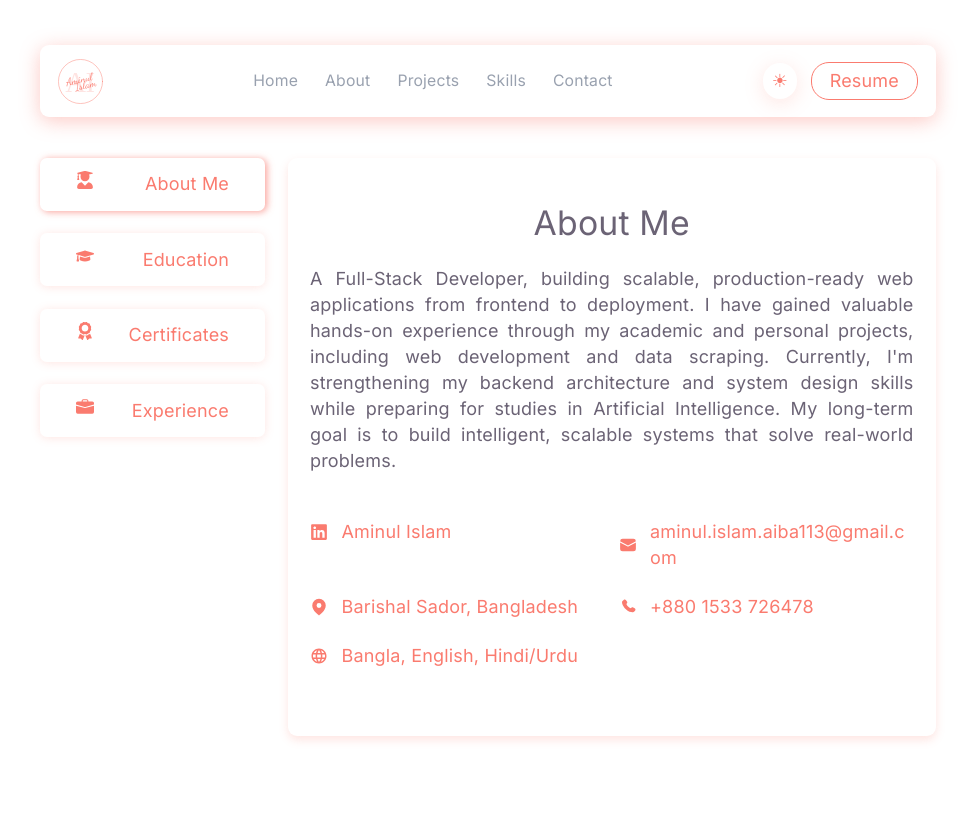
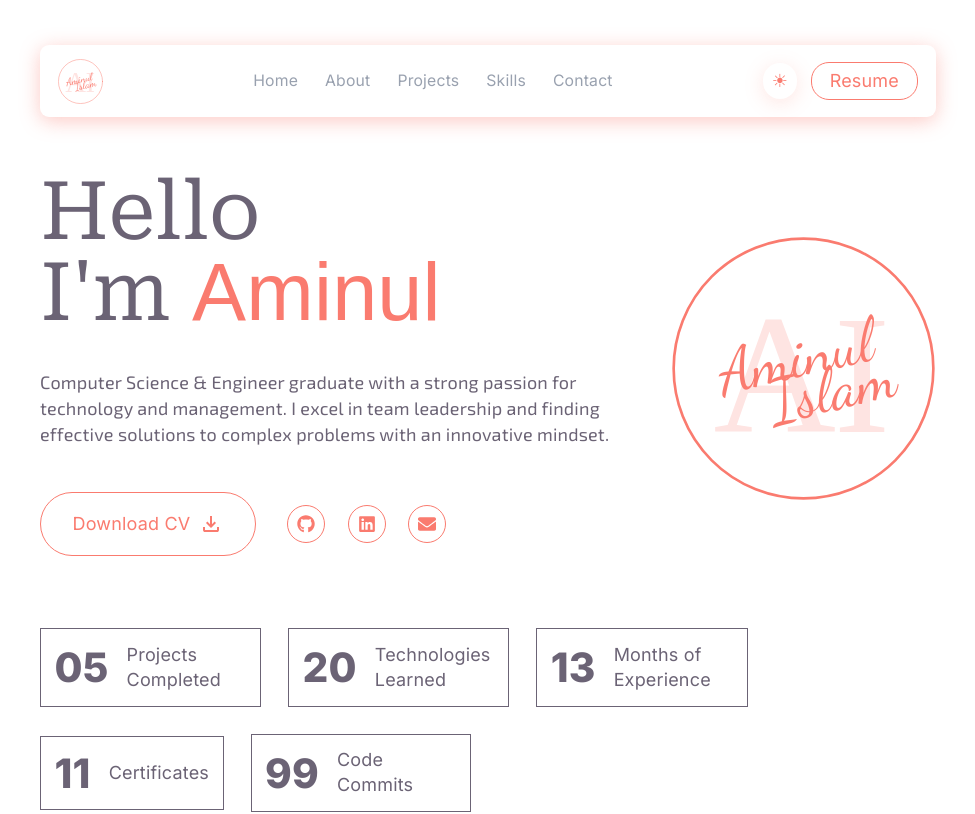
Before and after one commit to aminulaiba/portfolio, a React (Vite) app: page / in a window 1280 px wide. Shown: the top 814 px of the page, without its empty margins (152-1127 px from the left). Built offline with nearby package versions, Linux system fonts and the light colour scheme; a web font is replaced by a local one.

Commit message:
setting the theme based on OS theme

```diff
--- a/index.html
+++ b/index.html
@@ -17,5 +17,11 @@
   <body>
     <div id="root"></div>
     <script type="module" src="/src/main.jsx"></script>
+    <script>
+      // for adding the default theme based on the OS theme
+      if(window.matchMedia('(prefers-color-scheme: dark)').matches){
+        document.documentElement.classList.add("dark");
+      }
+    </script>
   </body>
 </html>
--- a/src/App.jsx
+++ b/src/App.jsx
@@ -18,7 +18,7 @@ function App() {
     <>
       {/* <Nav/> */}
       <NavBar/>
-      {/* <Hero/> */}
+      <Hero/>
       <About/>
 
 
--- a/src/components/About.jsx
+++ b/src/components/About.jsx
@@ -7,7 +7,7 @@ import Experiences from './Experiences'
 function About() {
     const [activeTab, setActiveTab] = useState("about");
   return (
-    <div className='mt-35 w-[90vw] lg:max-w-[80vw] xl:max-w-[70vw] mx-auto md:flex md:justify-between gap-5'>
+    <div id='about' className='mt-35 mb-15 w-[90vw] lg:max-w-[80vw] xl:max-w-[70vw] mx-auto md:flex md:justify-between gap-5 h-full'>
 
         <div className='flex flex-col gap-5 min-w-50 pb-7'>
             <button onClick={() => setActiveTab("about")} className={`flex justify-between px-8 py-3 backdrop-blur-xl shadow-[0px_1px_10px_rgb(var(--accent-shadow),0.2)] ${activeTab==='about'?'shadow-[2px_1px_7px_rgb(var(--accent-shadow),0.7)]':''} rounded-md whitespace-nowrap text-accent cursor-pointer`}>
--- a/src/components/Hero.jsx
+++ b/src/components/Hero.jsx
@@ -5,7 +5,7 @@ import {stats} from '../data/data'
 function Hero() {
   return (
     <>
-    <section className='max-w-[90vw] lg:max-w-[70vw] mx-auto h-[150vh] pt-24'>
+    <section id='home' className='max-w-[90vw] lg:max-w-[70vw] mx-auto h-full pt-24'>
       <div className='hero my-9 flex flex-col justify-between md:flex-row items-center gap-2'>
 
         <div className='order-2 max-w-[500px] lg:max-w-[700px] md:order-1 flex flex-col items-center md:items-start gap-3'>
--- a/src/components/NavBar.jsx
+++ b/src/components/NavBar.jsx
@@ -10,9 +10,9 @@ function NavBar() {
         </div>
 
         <nav className='hidden md:flex items-center gap-6 text-gray-400'>
-            <a className="relative text-sm py-1 text-gray-400 hover:text-accent after:content-[''] after:absolute after:left-0 after:bottom-0 after:h-[2px] after:w-full after:bg-accent after:scale-x-0 after:origin-left after:transition-transform after:duration-300 hover:after:scale-x-100" href="#">Home</a>
+            <a className="relative text-sm py-1 text-gray-400 hover:text-accent after:content-[''] after:absolute after:left-0 after:bottom-0 after:h-[2px] after:w-full after:bg-accent after:scale-x-0 after:origin-left after:transition-transform after:duration-300 hover:after:scale-x-100" href="#home">Home</a>
 
-            <a className="relative text-sm py-1 text-gray-400 hover:text-accent after:content-[''] after:absolute after:left-0 after:bottom-0 after:h-[2px] after:w-full after:bg-accent after:scale-x-0 after:origin-left after:transition-transform after:duration-300 hover:after:scale-x-100" href="">About</a>
+            <a className="relative text-sm py-1 text-gray-400 hover:text-accent after:content-[''] after:absolute after:left-0 after:bottom-0 after:h-[2px] after:w-full after:bg-accent after:scale-x-0 after:origin-left after:transition-transform after:duration-300 hover:after:scale-x-100" href="#about">About</a>
 
             <a className="relative text-sm py-1 text-gray-400 hover:text-accent after:content-[''] after:absolute after:left-0 after:bottom-0 after:h-[2px] after:w-full after:bg-accent after:scale-x-0 after:origin-left after:transition-transform after:duration-300 hover:after:scale-x-100" href="">Projects</a>
 
@@ -23,7 +23,7 @@ function NavBar() {
 
         {/* Desktop Buttons */}
         <div className='hidden md:flex items-center gap-3'>
-          <button className='shadow-[0px_4px_20px_rgb(var(--accent-shadow),0.2)] hover:shadow-[0px_4px_20px_rgb(var(--accent-shadow),0.6)] text-accent hover:transition-all duration-500 rounded-full p-1 px-2'>☀</button>
+          <button onClick={()=>{document.documentElement.classList.toggle("dark");}} className='shadow-[0px_4px_20px_rgb(var(--accent-shadow),0.2)] hover:shadow-[0px_4px_20px_rgb(var(--accent-shadow),0.6)] text-accent hover:transition-all duration-500 rounded-full p-1 px-2 cursor-pointer'>☀</button>
           <button className='border border-accent hover:bg-accent text-accent hover:text-bg hover:transition-all duration-500 px-4 py-1 rounded-2xl'>Resume</button>
         </div>
 
--- a/src/index.css
+++ b/src/index.css
@@ -45,7 +45,7 @@
 
 }
 
-@media (prefers-color-scheme: dark) {
+/* @media (prefers-color-scheme: dark) {
   :root {
     --text: #9ca3af;
     --text-h: #f3f4f6;
@@ -58,11 +58,15 @@
   #social .button-icon {
     filter: invert(1) brightness(2);
   }
-}
+} */
 
+.dark {
+  --text: #9ca3af;
+  --text-h: #f3f4f6;
+  --bg: #16171d;
+  --accent-bg: #0c0d14;
+  --bg-nav: #000000;
 
-*{
-  box-sizing: border-box;
 }
 
 @theme {
@@ -75,12 +79,9 @@
   --font-Roboto-Serif: "Roboto Serif", sans-serif;
   --font-Ubuntu: "Ubuntu", sans-serif;
 
-
   /* Colors */
   --color-accent: var(--accent-deep); /* for variation, not dominance: Hover states, Small highlights, Tags / badges, Secondary buttons */
   --color-accent-light: var(--accent-light);
-
-
 
 
   --color-primary: #fa7b6f; /* “identity” of site: Buttons (main CTA), Links, Important highlights, Icons (active state) */
@@ -93,6 +94,13 @@
 }
 
 
+*{
+  box-sizing: border-box;
+}
+
+
+
+
 /* these are 2 sub themes' colors */
 /* --light-orange: #fee4e2;
 --deep-orange: #fa7b6f;
```
